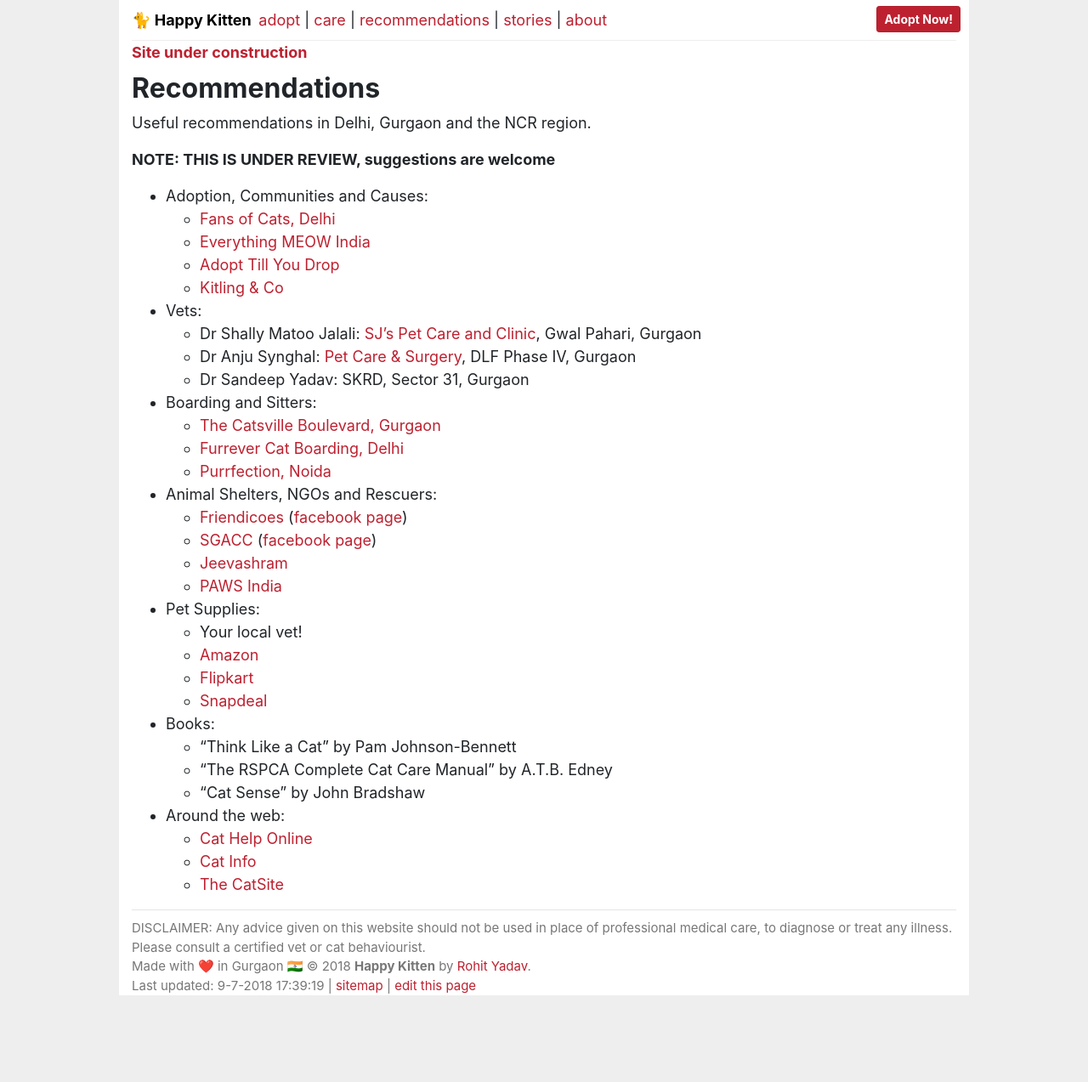
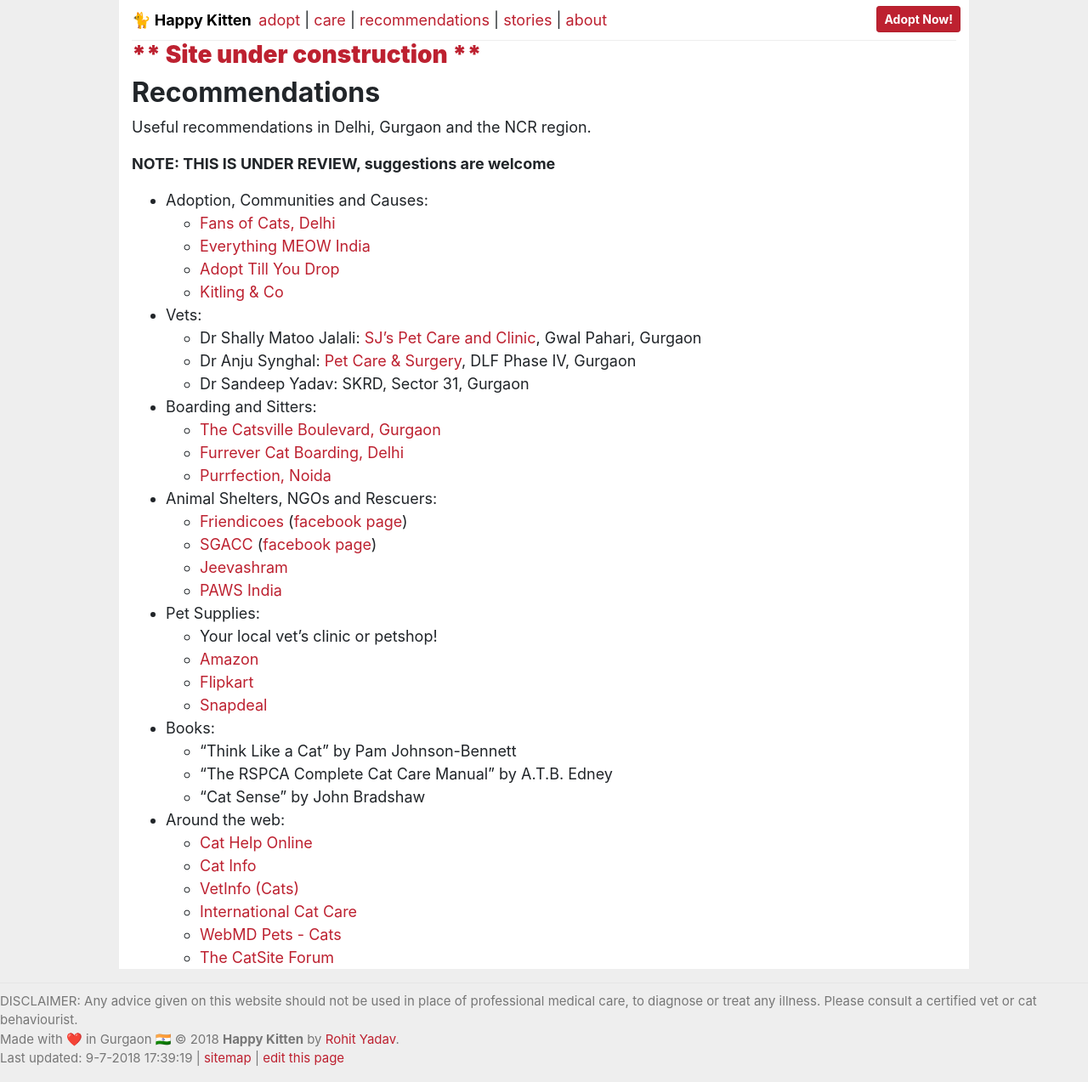
Before and after one commit to yadavcloud/happykitten, a Jekyll site: the page built from recommendations.md, in a window 1280 px wide. Shown: the whole page at 85% size. Built offline with Jekyll 4.4.1, drawn with Linux system fonts in a browser that asks for light colours; before the commit the page ends 1187 px from its top, so only the background shows below that.

Commit message:
update recommendations
Signed-off-by: Rohit Yadav <rohit@yadav.cloud>

```diff
--- a/_includes/header.html
+++ b/_includes/header.html
@@ -14,4 +14,4 @@
   </div>
 </div>
 
-<a href=""><b>Site under construction</b></a>
+<h3><a href=""><b>** Site under construction **</b></a></h3
--- a/recommendations.md
+++ b/recommendations.md
@@ -26,7 +26,7 @@
     - [Jeevashram](http://jeevashram.org/)
     - [PAWS India](http://www.pawsindia.org/)
   - Pet Supplies:
-    - Your local vet!
+    - Your local vet's clinic or petshop!
     - [Amazon](https://www.amazon.in/Cats-Supplies/b/ref=sv_petsupplies_2?ie=UTF8&node=4771341031)
     - [Flipkart](https://www.flipkart.com/pets-store)
     - [Snapdeal](https://www.snapdeal.com/products/cat-supplies)
@@ -37,4 +37,7 @@
   - Around the web:
     - [Cat Help Online](http://www.cathelp-online.com)
     - [Cat Info](https://catinfo.org/)
-    - [The CatSite](https://thecatsite.com/forums/)
+    - [VetInfo (Cats)](https://www.vetinfo.com/category/cats/)
+    - [International Cat Care](https://icatcare.org/)
+    - [WebMD Pets - Cats](https://www.webmd.com/pets/cats/default.htm)
+    - [The CatSite Forum](https://thecatsite.com/forums/)
```
